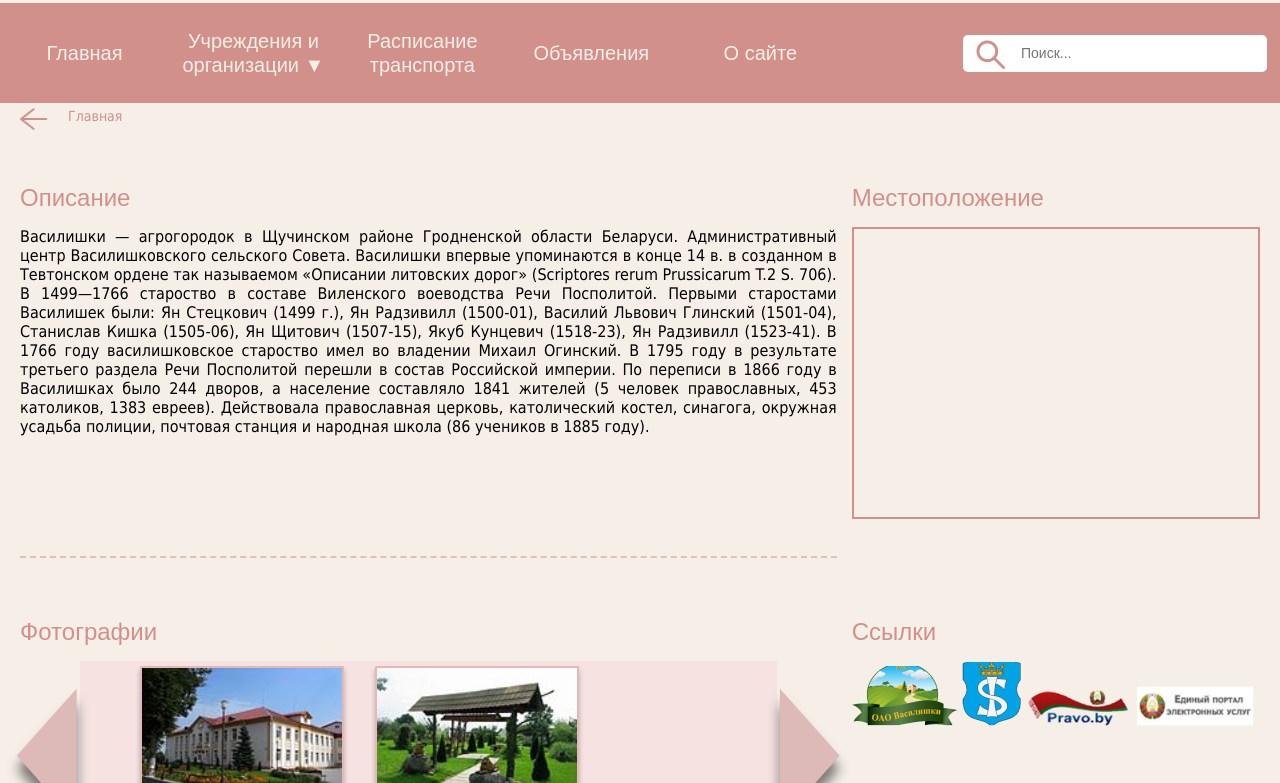
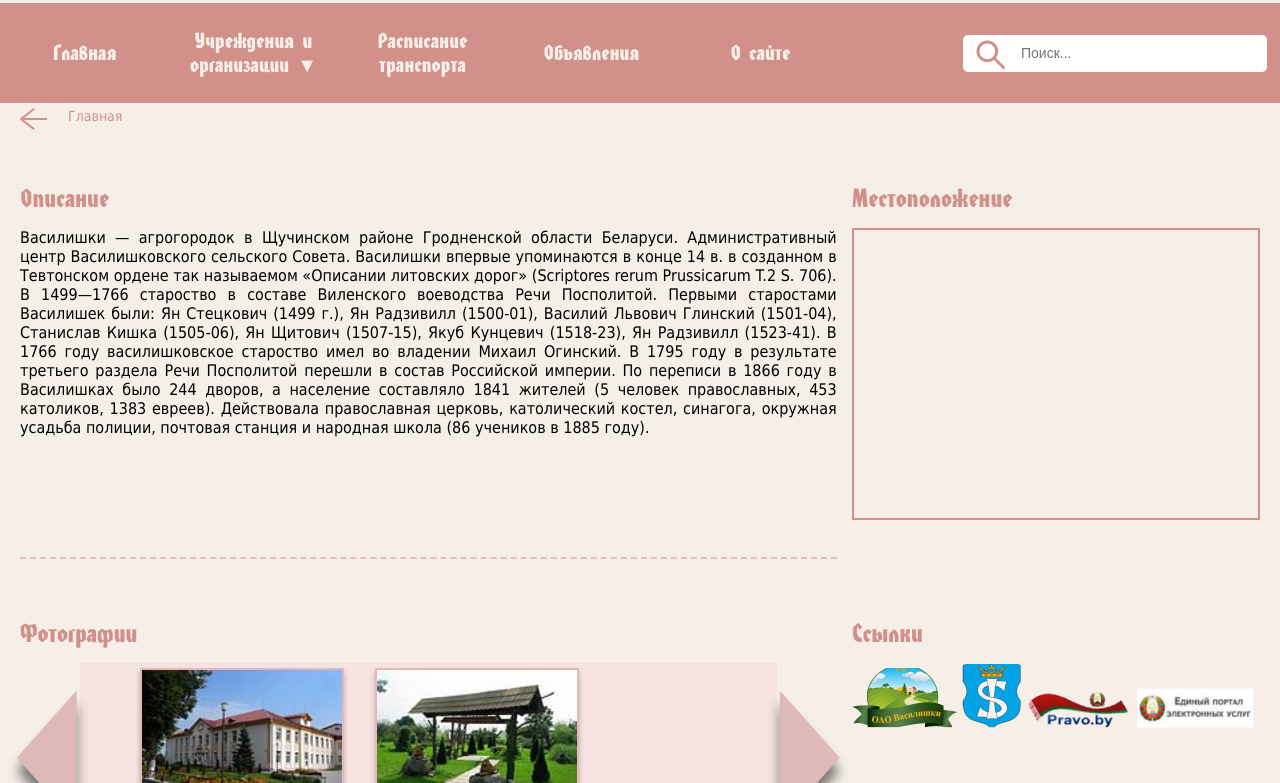
Before and after one commit to ColdReader94/portal, a plain HTML site: page index.html in a window 1280 px wide. Shown: the part 86-869 px from the top of the page. Drawn offline with Linux system fonts and the light colour scheme.

Commit message:
On branch master  Changes to be committed: 	modified:   fonts/HondaC.ttf 	new file:   fonts/HondaC.woff 	new file:   fonts/HondaC.woff2 	modified:   index.html 	modified:   styles/style.css

```diff
--- a/index.html
+++ b/index.html
@@ -90,7 +90,7 @@
                 </footer>
                 <div class="copyright">&copy; Vadim Sidorov 2019</div>
             </div>
-            <script src="scripts/script.js"></script>
+            <script async src="scripts/script.js"></script>
 
 	</body>
 </html>
--- a/styles/style.css
+++ b/styles/style.css
@@ -390,9 +390,19 @@ footer a {
 /*Шрифты и цвет текста*/
 
 @font-face {
+    font-family: 'HondaC';
+    src: local('HondaC'),
+        url('../fonts/HondaC.woff2') format('woff2'),
+        url('../fonts/HondaC.woff') format('woff'),
+        url('../fonts/HondaC.ttf') format('truetype');
+    font-weight: normal;
+    font-style: normal;
+}
+
+/*@font-face {
     font-family: HondaC;
     src: local(HondaC), url(../fonts/HondaC.ttf);
-}
+}*/
 /*
 @font-face {
     font-family: MyraidPro, Arial, Tahoma, sans-serif;
```
Also changed, not shown: fonts/HondaC.ttf, fonts/HondaC.woff (added), fonts/HondaC.woff2 (added).
